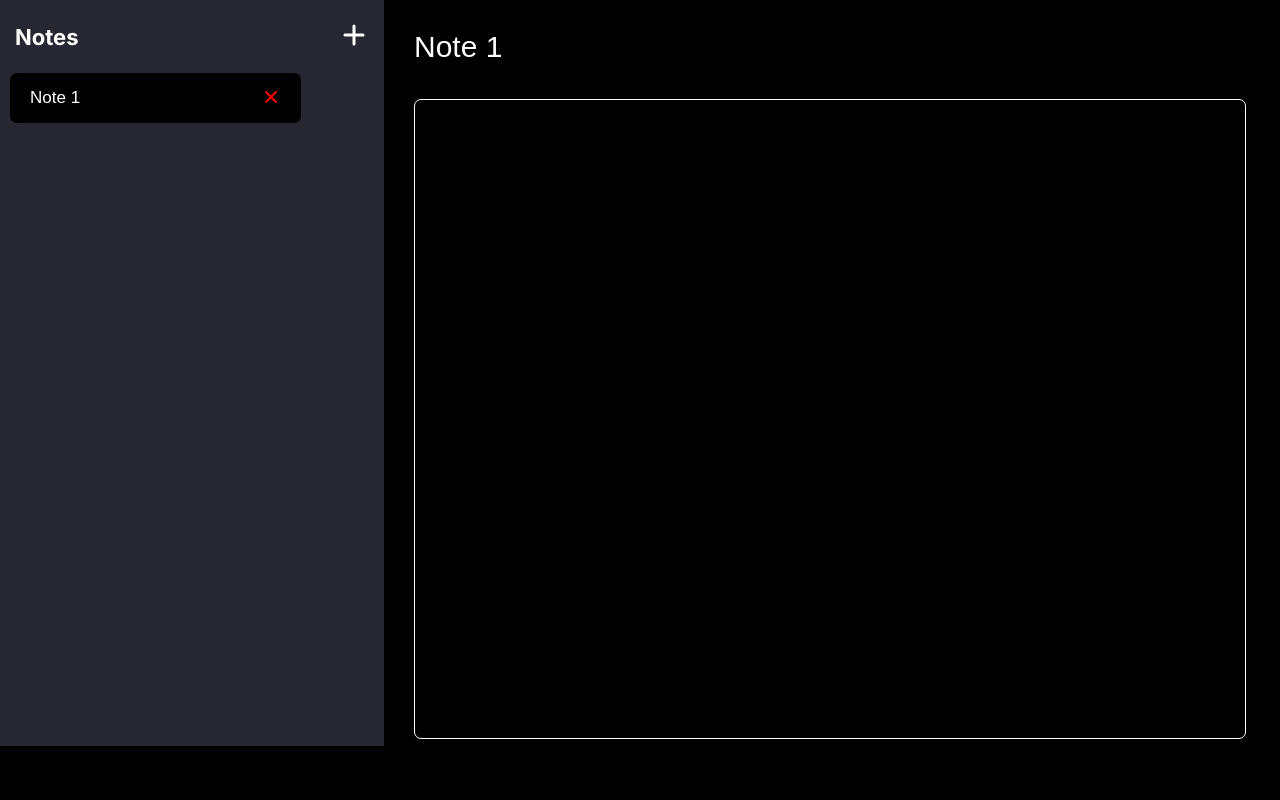
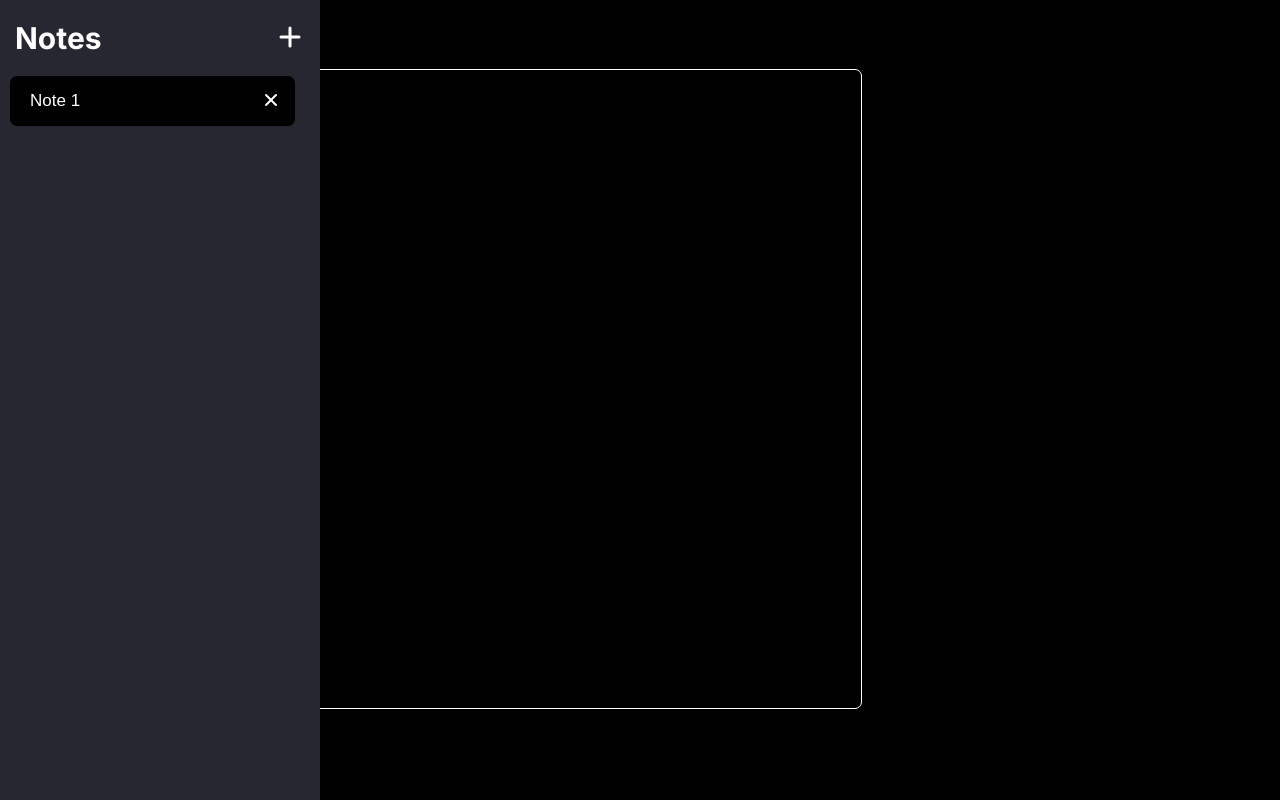
Before and after one commit to alabhyajindal/notes, a React (Create React App) app: page / in a window 1280 px wide. Built offline with nearby package versions, Linux system fonts and the light colour scheme.

Commit message:
sidebar styling

```diff
--- a/src/style.css
+++ b/src/style.css
@@ -52,19 +52,23 @@ textarea {
 
 .sidebar {
   background-color: #262730;
-  width: 30%;
-  /* height: 100vh; */
+  width: 25%;
+  position: fixed;
+  top: 0;
+  bottom: 0;
+  overflow-y: auto;
 }
 
 .heading {
-  font-size: 2.2rem;
+  font-size: 3rem;
 }
 
 .header {
   margin: 2rem 1.5rem;
   display: flex;
+  /* width: 70%; */
+  justify-content: space-between;
   align-items: center;
-  justify-content: space-between;
 }
 
 .add-note {
@@ -81,7 +85,7 @@ textarea {
   display: flex;
   align-items: center;
   justify-content: flex-start;
-  width: 80%;
+  width: 95%;
   margin: 1rem 0rem;
   padding: 0.5rem 1rem;
   border-radius: 7px;
@@ -96,7 +100,7 @@ textarea {
 .delete-item {
   height: 2rem;
   cursor: pointer;
-  color: red;
+  color: #fff;
 }
 
 .current-note {
@@ -112,7 +116,7 @@ textarea {
 
 .editor-title {
   font-size: 3rem;
-  margin: 3rem 3rem;
+  margin: 1.5rem 3rem;
 }
 
 .editor-body {
```
